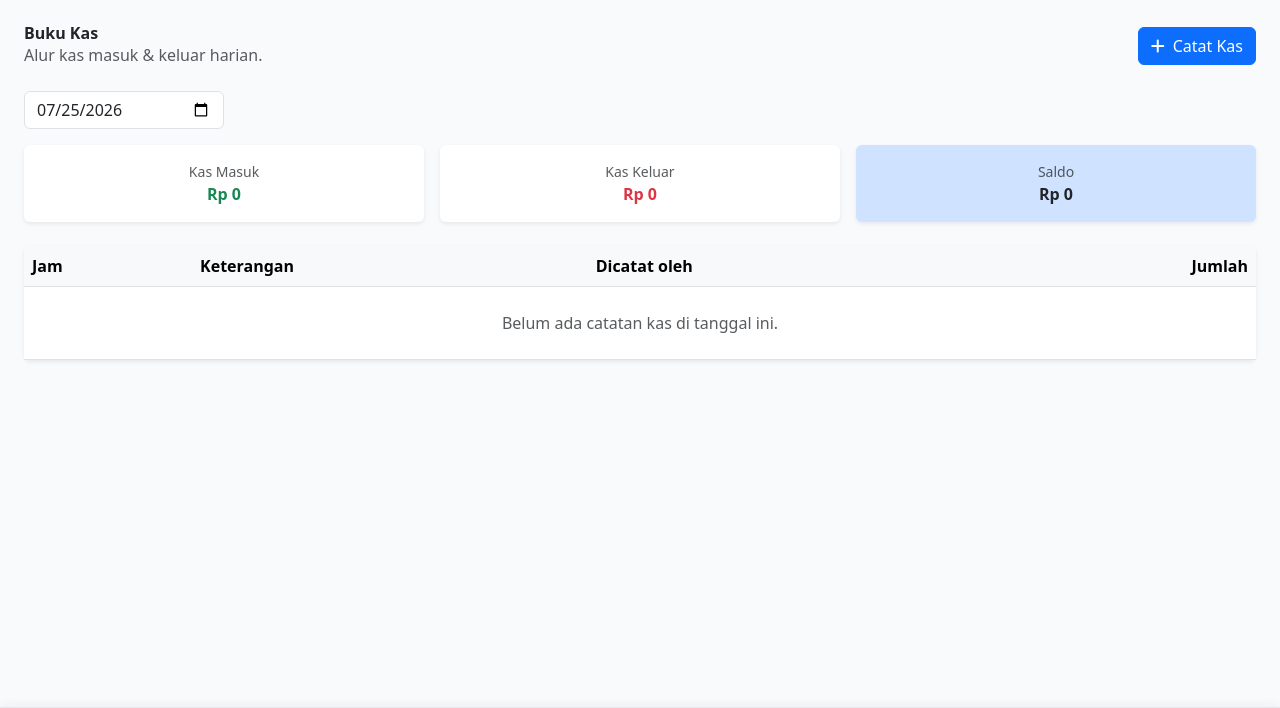
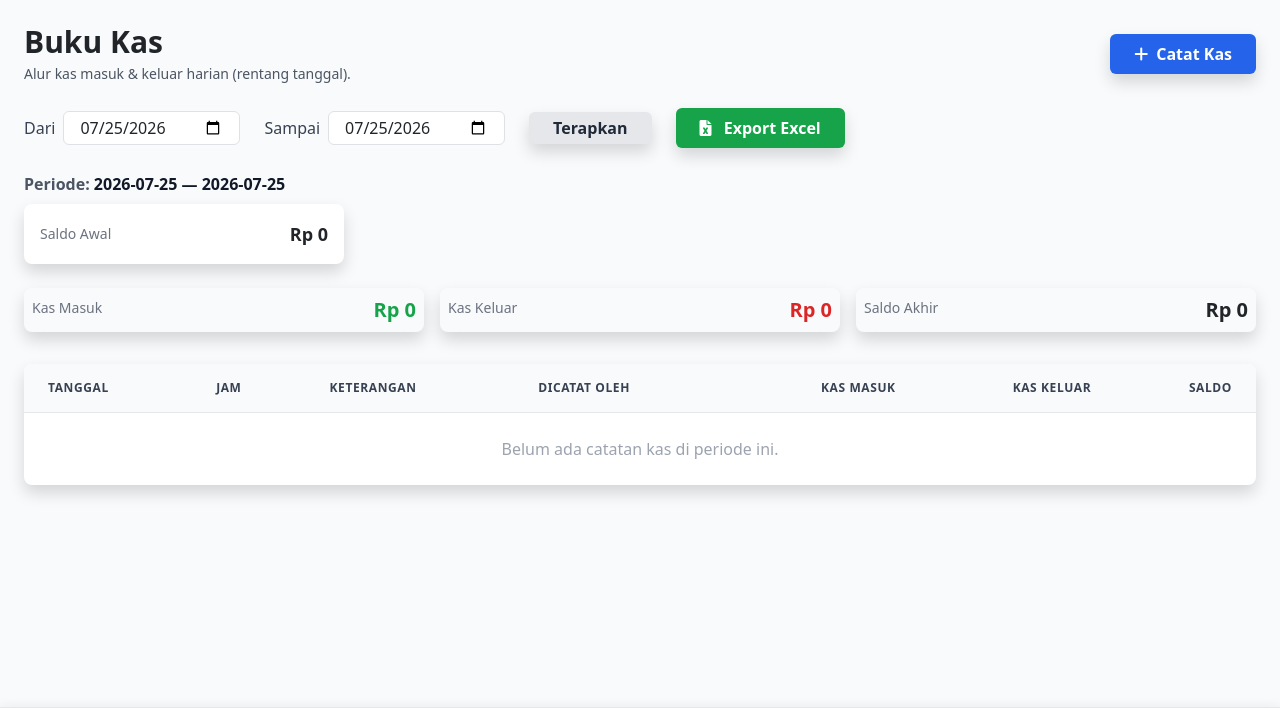
Before and after one commit to praptaradikalta/app-kasir-flask, a Flask app: page /kas/ in a window 1280 px wide. Shown: the top 708 px of the page. Run offline with Flask 3, Linux system fonts and the light colour scheme; a user stored in the database is signed in; tables that the repository leaves empty hold one stand-in row (values such as "Sample post"); some libraries are stand-ins or nearby versions.

Commit message:
fitur range tanggal bukukas

```diff
--- a/templates/bukukas/list.html
+++ b/templates/bukukas/list.html
@@ -3,98 +3,139 @@
 {% block title %}Buku Kas - Kasir UKM{% endblock %}
 
 {% block content %}
-<div class="d-flex align-items-center justify-content-between mb-4">
+<div class="flex items-center justify-between mb-6">
     <div>
-        <h2 class="fw-bold mb-0">Buku Kas</h2>
-        <p class="text-muted mb-0">Alur kas masuk & keluar harian.</p>
+        <h1 class="text-3xl font-bold mb-1">Buku Kas</h1>
+        <p class="text-gray-600 text-sm">Alur kas masuk & keluar harian (rentang tanggal).</p>
     </div>
-    <a href="{{ url_for('bukukas.bukukas_add') }}" class="btn btn-primary">
-        <i class="fas fa-plus me-2"></i>Catat Kas
+
+    <!-- Tambahkan di dekat form filter atau header -->
+
+    <a href="{{ url_for('bukukas.bukukas_add') }}" class="bg-blue-600 hover:bg-blue-700 text-white font-semibold py-2 px-4 rounded shadow">
+        <i class="fas fa-plus mr-2"></i>Catat Kas
     </a>
 </div>
 
-<!-- Filter Tanggal -->
-<form method="GET" class="d-flex gap-2 mb-3">
-    <input type="date" name="tanggal" value="{{ tanggal }}" class="form-control" style="max-width: 200px;" onchange="this.form.submit()">
+<!-- Filter Rentang Tanggal -->
+<form method="GET" class="flex flex-wrap gap-4 mb-4 items-center">
+    <div class="flex items-center space-x-2">
+        <label for="tanggal_mulai" class="text-gray-700 font-medium">Dari</label>
+        <input type="date" name="tanggal_mulai" id="tanggal_mulai"
+               value="{{ tanggal_mulai }}" class="border border-gray-300 rounded px-3 py-1 focus:outline-none focus:ring-2 focus:ring-blue-500"
+               onchange="this.form.submit()">
+    </div>
+
+    <div class="flex items-center space-x-2">
+        <label for="tanggal_selesai" class="text-gray-700 font-medium">Sampai</label>
+        <input type="date" name="tanggal_selesai" id="tanggal_selesai"
+               value="{{ tanggal_selesai }}" class="border border-gray-300 rounded px-3 py-1 focus:outline-none focus:ring-2 focus:ring-blue-500"
+               onchange="this.form.submit()">
+    </div>
+
+    <button type="submit" class="bg-gray-200 hover:bg-gray-300 text-gray-800 font-semibold py-1 px-4 rounded shadow">Terapkan</button>
+
+    <a href="{{ url_for('bukukas.bukukas_export', tanggal_mulai=tanggal_mulai, tanggal_selesai=tanggal_selesai) }}"
+    class="bg-green-600 hover:bg-green-700 text-white font-semibold py-2 px-4 rounded shadow">
+    <i class="fas fa-file-excel mr-2"></i> Export Excel
+    </a>
 </form>
 
-<!-- Ringkasan -->
-<div class="row g-3 mb-4">
-    <div class="col-4">
-        <div class="card border-0 shadow-sm h-100">
-            <div class="card-body text-center py-3">
-                <div class="text-muted small">Kas Masuk</div>
-                <div class="fw-bold text-success">Rp {{ "{:,.0f}".format(total_masuk).replace(',', '.') }}</div>
+<!-- Keterangan Periode -->
+<div class="mb-2 text-gray-600 font-semibold">
+    Periode: <span class="text-gray-900">{{ tanggal_mulai }} &mdash; {{ tanggal_selesai }}</span>
 </div>
+
+<!-- Saldo Awal -->
+<div class="mb-6 max-w-xs bg-white rounded-lg shadow p-3 flex justify-between items-center">
+    <span class="text-gray-500 text-sm">Saldo Awal</span>
+    <span class="font-semibold text-lg">Rp {{ "{:,.0f}".format(saldo_awal or 0).replace(',', '.') }}</span>
 </div>
+
+<!-- Ringkasan Kas Masuk, Kas Keluar, Saldo Akhir -->
+<div class="grid grid-cols-1 md:grid-cols-3 gap-3 mb-8">
+    <div class="rounded-lg shadow p-2 flex justify-between items-center">
+        <div class="text-gray-500 text-sm mb-1">Kas Masuk</div>
+        <div class="text-green-600 font-bold text-xl">Rp {{ "{:,.0f}".format(total_masuk or 0).replace(',', '.') }}</div>
     </div>
-    <div class="col-4">
-        <div class="card border-0 shadow-sm h-100">
-            <div class="card-body text-center py-3">
-                <div class="text-muted small">Kas Keluar</div>
-                <div class="fw-bold text-danger">Rp {{ "{:,.0f}".format(total_keluar).replace(',', '.') }}</div>
+    <div class="rounded-lg shadow p-2 flex justify-between items-center">
+        <div class="text-gray-500 text-sm mb-1">Kas Keluar</div>
+        <div class="text-red-600 font-bold text-xl">Rp {{ "{:,.0f}".format(total_keluar or 0).replace(',', '.') }}</div>
     </div>
-        </div>
-    </div>
-    <div class="col-4">
-        <div class="card border-0 shadow-sm h-100 {% if saldo < 0 %}bg-danger-subtle{% else %}bg-primary-subtle{% endif %}">
-            <div class="card-body text-center py-3">
-                <div class="text-muted small">Saldo</div>
-                <div class="fw-bold">Rp {{ "{:,.0f}".format(saldo).replace(',', '.') }}</div>
-            </div>
-        </div>
+    <div class="rounded-lg shadow p-2 flex justify-between items-center" {% if saldo < 0 %}bg-red-50{% else %}bg-blue-50{% endif %}">
+        <div class="text-gray-500 text-sm mb-1">Saldo Akhir</div>
+        <div class="font-bold text-xl">Rp {{ "{:,.0f}".format(saldo or 0).replace(',', '.') }}</div>
     </div>
 </div>
 
 <!-- Daftar Transaksi -->
-<div class="card border-0 shadow-sm">
-    <div class="table-responsive">
-        <table class="table table-hover align-middle mb-0">
-            <thead class="table-light">
+<div class="bg-white rounded-lg shadow overflow-x-auto">
+    <table class="min-w-full divide-y divide-gray-200">
+        <thead class="bg-gray-50">
             <tr>
-                    <th>Jam</th>
-                    <th>Keterangan</th>
-                    <th>Dicatat oleh</th>
-                    <th class="text-end">Jumlah</th>
+                <th class="px-4 py-3 text-left text-xs font-semibold text-gray-700 uppercase tracking-wider">Tanggal</th>
+                <th class="px-4 py-3 text-left text-xs font-semibold text-gray-700 uppercase tracking-wider">Jam</th>
+                <th class="px-4 py-3 text-left text-xs font-semibold text-gray-700 uppercase tracking-wider">Keterangan</th>
+                <th class="px-4 py-3 text-left text-xs font-semibold text-gray-700 uppercase tracking-wider">Dicatat oleh</th>
+                <th class="px-4 py-3 text-right text-xs font-semibold text-gray-700 uppercase tracking-wider">Kas Masuk</th>
+                <th class="px-4 py-3 text-right text-xs font-semibold text-gray-700 uppercase tracking-wider">Kas Keluar</th>
+                <th class="px-4 py-3 text-right text-xs font-semibold text-gray-700 uppercase tracking-wider">Saldo</th>
             </tr>
         </thead>
-            <tbody>
+        <tbody class="divide-y divide-gray-100">
             {% for e in entries %}
-                <tr>
-                    <td class="text-muted small">{{ e.tanggal.strftime('%H:%M') }}</td>
-                    <td>
+            <tr class="hover:bg-gray-50">
+                <td class="px-4 py-2 text-sm text-gray-600">{{ e.tanggal.strftime('%d/%m/%Y') }}</td>
+                <td class="px-4 py-2 text-sm text-gray-600">{{ e.tanggal.strftime('%H:%M') }}</td>
+                <td class="px-4 py-2 text-sm text-gray-800">
                     {{ e.keterangan }}
                     {% if e.penjualan_id %}
-                            <span class="badge bg-light text-dark border ms-1">Otomatis</span>
+                        <span class="inline-block bg-gray-100 text-gray-700 border border-gray-300 rounded px-2 py-0.5 text-xs ml-1">Otomatis</span>
                     {% endif %}
                     {% if e.jenis == 'masuk' %}
                         {% if e.metode_bayar == 'QRIS' %}
-                                <span class="badge bg-primary ms-1"><i class="bi bi-qr-code-scan"></i> QRIS</span>
+                            <span class="inline-flex items-center bg-blue-100 text-blue-700 rounded px-2 py-0.5 text-xs ml-1">
+                                <i class="bi bi-qr-code-scan mr-1"></i> QRIS
+                            </span>
                         {% else %}
-                                <span class="badge bg-success ms-1"><i class="bi bi-cash-stack"></i> Tunai</span>
+                            <span class="inline-flex items-center bg-green-100 text-green-700 rounded px-2 py-0.5 text-xs ml-1">
+                                <i class="bi bi-cash-stack mr-1"></i> Tunai
+                            </span>
                         {% endif %}
                     {% endif %}
                 </td>
-                    <td class="text-muted small">{{ e.user.username if e.user else '-' }}</td>
-                    <td class="text-end fw-semibold {% if e.jenis == 'masuk' %}text-success{% else %}text-danger{% endif %}">
-                        {{ '+' if e.jenis == 'masuk' else '-' }} Rp {{ "{:,.0f}".format(e.jumlah).replace(',', '.') }}
+                <td class="px-4 py-2 text-sm text-gray-600">{{ e.user.username if e.user else '-' }}</td>
+                <td class="px-4 py-2 text-sm font-semibold text-green-600 text-right">
+                    {% if e.jenis == 'masuk' %}
+                        + Rp {{ "{:,.0f}".format(e.jumlah or 0).replace(',', '.') }}
+                    {% else %}
+                        &nbsp;
+                    {% endif %}
+                </td>
+                <td class="px-4 py-2 text-sm font-semibold text-red-600 text-right">
+                    {% if e.jenis == 'keluar' %}
+                        - Rp {{ "{:,.0f}".format(e.jumlah or 0).replace(',', '.') }}
+                    {% else %}
+                        &nbsp;
+                    {% endif %}
+                </td>
+                <td class="px-4 py-2 text-sm font-bold text-gray-900 text-right">
+                    Rp {{ "{:,.0f}".format(e.running_saldo or 0).replace(',', '.') }}
                     {% if not e.penjualan_id %}
                     <a href="{{ url_for('bukukas.bukukas_delete', id=e.id) }}"
-                           class="text-muted ms-2"
+                       class="text-gray-400 hover:text-red-600 ml-2"
                        onclick="return confirm('Hapus catatan kas ini?');"
                        title="Hapus">
-                            <i class="fas fa-trash small"></i>
+                        <i class="fas fa-trash"></i>
                     </a>
                     {% endif %}
                 </td>
             </tr>
             {% else %}
             <tr>
-                    <td colspan="4" class="text-center text-muted py-4">Belum ada catatan kas di tanggal ini.</td>
+                <td colspan="7" class="px-4 py-6 text-center text-gray-400">Belum ada catatan kas di periode ini.</td>
             </tr>
             {% endfor %}
         </tbody>
     </table>
 </div>
-</div>
 {% endblock %}
```
Also changed, not shown: routers/bukukas_router.py (+204 -9 lines), templates/bukukas/add.html (+7 -22 lines). Lines whose indentation alone changed are shown as unchanged.
